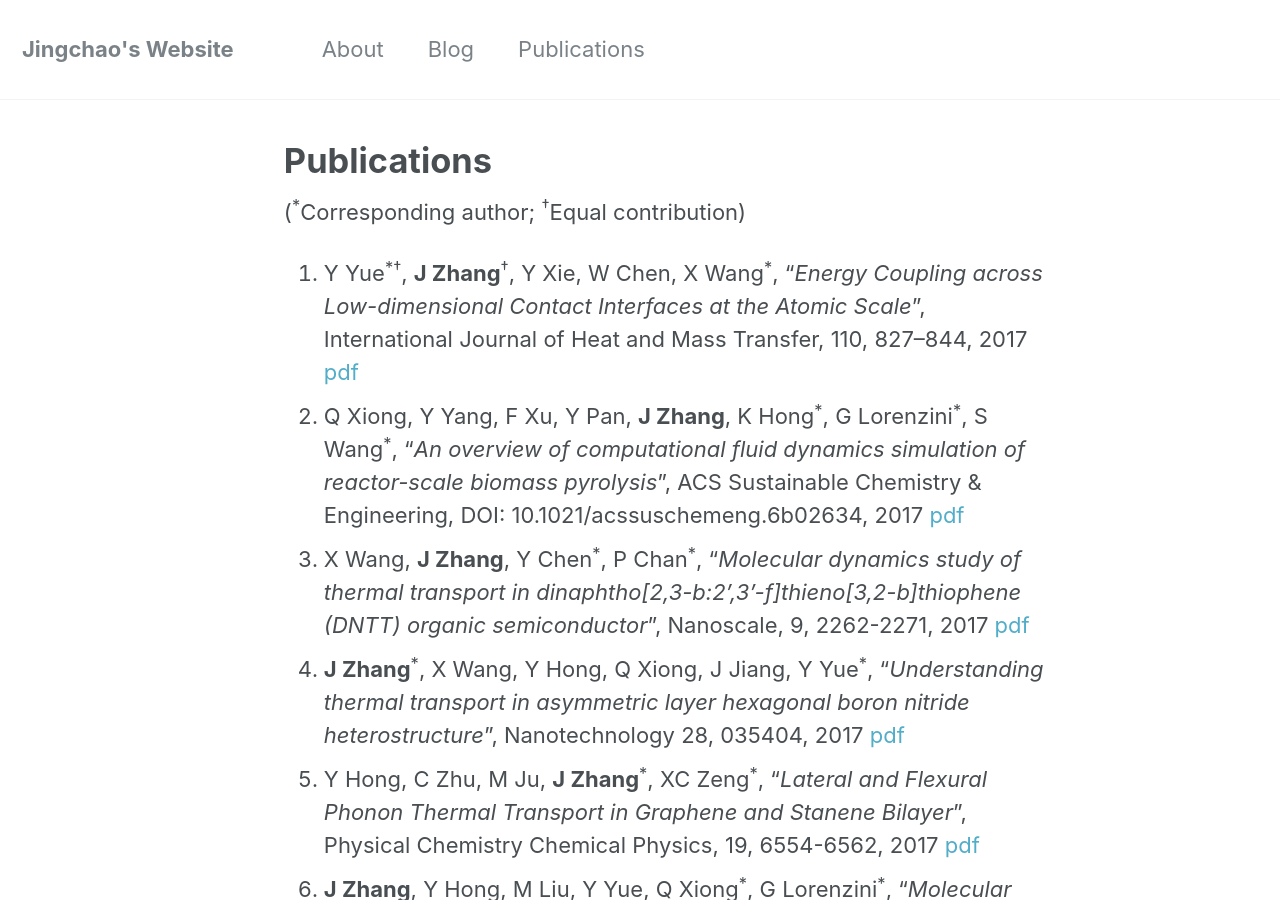
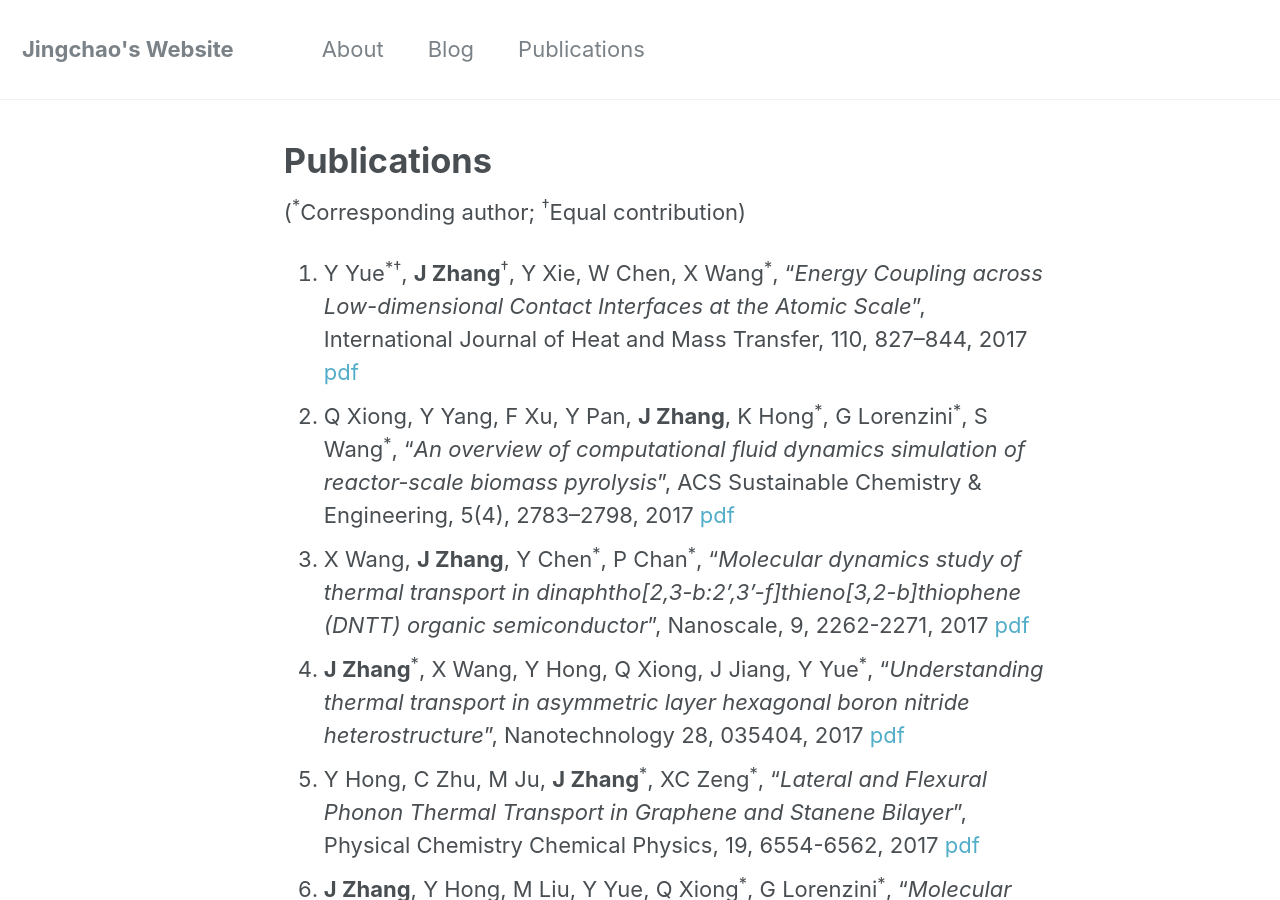
Before and after one commit to JingchaoZhang/JingchaoZhang.github.io, a Jekyll site: the page built from _pages/publications.md, in a window 1280 px wide and 900 px high. Built offline with Jekyll 4.4.1, drawn with Linux system fonts in a browser that asks for light colours.

Commit message:
Update publications.md

```diff
--- a/_pages/publications.md
+++ b/_pages/publications.md
@@ -8,7 +8,7 @@ author_profile: false
 (<sup>\*</sup>Corresponding author; <sup>†</sup>Equal contribution)
 
 1. Y Yue<sup>\*</sup><sup>†</sup>, **J Zhang**<sup>†</sup>, Y Xie, W Chen, X Wang<sup>\*</sup>, "_Energy Coupling across Low-dimensional Contact Interfaces at the Atomic Scale_", International Journal of Heat and Mass Transfer, 110, 827–844, 2017 [pdf](https://drive.google.com/file/d/0B3Yj4QkZpI-dbHZraTVJU016cDQ/view?usp=sharing)
-1. Q Xiong, Y Yang, F Xu, Y Pan, **J Zhang**, K Hong<sup>\*</sup>, G Lorenzini<sup>\*</sup>, S Wang<sup>\*</sup>, "_An overview of computational fluid dynamics simulation of reactor-scale biomass pyrolysis_", ACS Sustainable Chemistry & Engineering, DOI: 10.1021/acssuschemeng.6b02634, 2017 [pdf](https://drive.google.com/file/d/0B3Yj4QkZpI-dTGVDZFdyRlhqaVE/view?usp=sharing)
+1. Q Xiong, Y Yang, F Xu, Y Pan, **J Zhang**, K Hong<sup>\*</sup>, G Lorenzini<sup>\*</sup>, S Wang<sup>\*</sup>, "_An overview of computational fluid dynamics simulation of reactor-scale biomass pyrolysis_", ACS Sustainable Chemistry & Engineering, 5(4), 2783–2798, 2017 [pdf](https://drive.google.com/file/d/0B3Yj4QkZpI-dTGVDZFdyRlhqaVE/view?usp=sharing)
 1. X Wang, **J Zhang**, Y Chen<sup>\*</sup>, P Chan<sup>\*</sup>, "_Molecular dynamics study of thermal transport in dinaphtho[2,3-b:2',3'-f]thieno[3,2-b]thiophene (DNTT) organic semiconductor_", Nanoscale, 9, 2262-2271, 2017 [pdf](https://drive.google.com/file/d/0B3Yj4QkZpI-ddHJYWmpEeWVkZ1k/view?usp=sharing)
 1. **J Zhang**<sup>\*</sup>, X Wang, Y Hong, Q Xiong, J Jiang, Y Yue<sup>\*</sup>, "_Understanding thermal transport in asymmetric layer hexagonal boron nitride heterostructure_", Nanotechnology 28, 035404, 2017 [pdf](https://drive.google.com/file/d/0B3Yj4QkZpI-dMnBVbi1oWUQ2b00/view?usp=sharing)
 1. Y Hong, C Zhu, M Ju, **J Zhang**<sup>\*</sup>, XC Zeng<sup>\*</sup>, "_Lateral and Flexural Phonon Thermal Transport in Graphene and Stanene Bilayer_", Physical Chemistry Chemical Physics, 19, 6554-6562, 2017 [pdf](https://drive.google.com/file/d/0B3Yj4QkZpI-dckNxSVVFWlpGbUk/view?usp=sharing)
```
